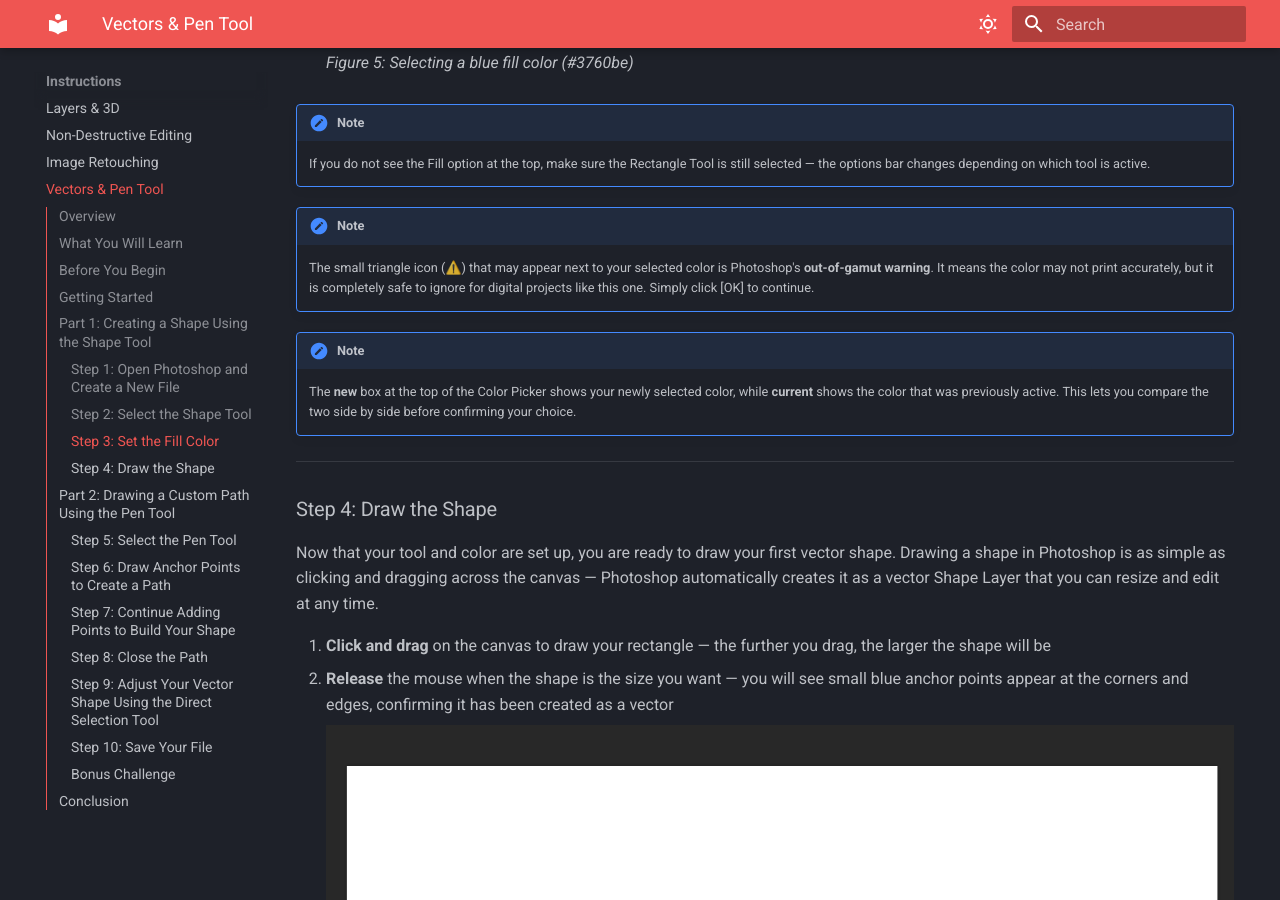
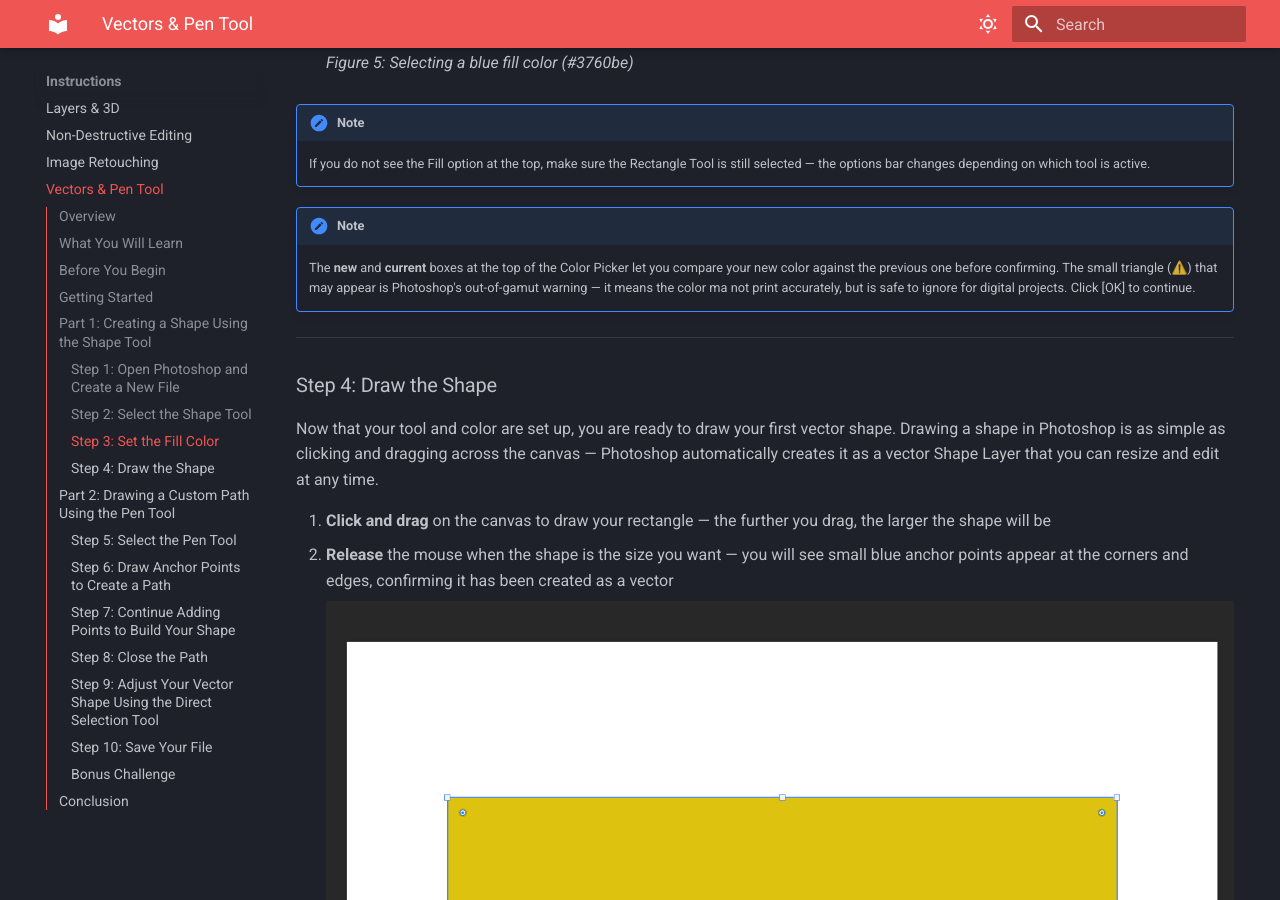
Before and after one commit to ShervinBabaei2007/mkdoc-UserDoc, an MkDocs documentation site: the page built from docs/instructions/vectors.md, in a window 1280 px wide and 900 px high, scrolled down 6082 px. Built offline with MkDocs 1.6.1 and Material for MkDocs 9.7.7, drawn with Linux system fonts in a browser that asks for light colours; some of the changed text lies outside the part shown.

Commit message:
docs: combine, more concise/clear

```diff
--- a/docs/instructions/vectors.md
+++ b/docs/instructions/vectors.md
@@ -94,10 +94,7 @@
     If you do not see the Fill option at the top, make sure the Rectangle Tool is still selected — the options bar changes depending on which tool is active.
 
 !!! note
-    The small triangle icon (⚠️) that may appear next to your selected color is Photoshop's **out-of-gamut warning**. It means the color may not print accurately, but it is completely safe to ignore for digital projects like this one. Simply click [OK] to continue.
-
-!!! note
-    The **new** box at the top of the Color Picker shows your newly selected color, while **current** shows the color that was previously active. This lets you compare the two side by side before confirming your choice.
+    The **new** and **current** boxes at the top of the Color Picker let you compare your new color against the previous one before confirming. The small triangle (⚠️) that may appear is Photoshop's out-of-gamut warning — it means the color ma not print accurately, but is safe to ignore for digital projects. Click [OK] to continue.
 
 ---
 
```
Also changed, not shown: other parts of docs/instructions/vectors.md (+3 -0 lines).
